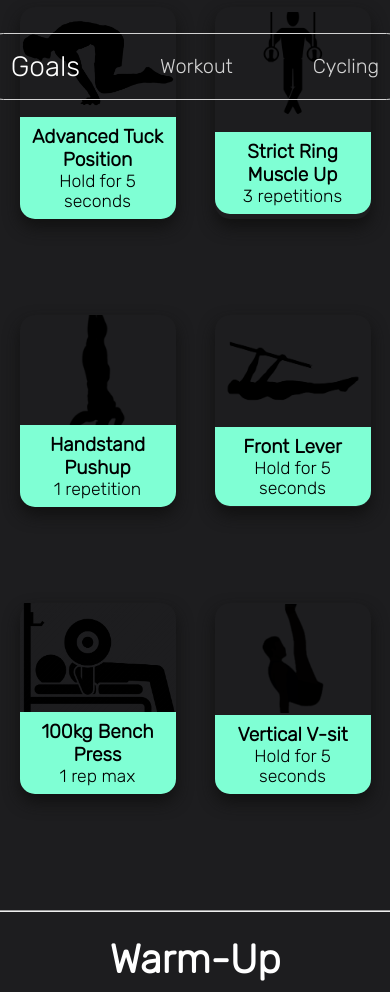
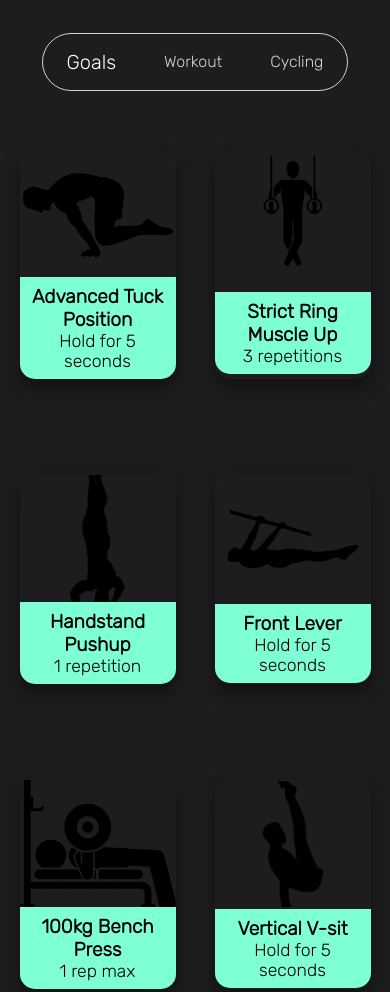
Before and after one commit to Bartekl-13/workout-plan, a plain HTML site: page index.html in a window 390 px wide. Shown: the top 992 px of the page. Drawn offline with Linux system fonts and the light colour scheme; a web font is replaced by a local one.

Commit message:
improved responsiveness

```diff
--- a/styles.css
+++ b/styles.css
@@ -230,7 +230,7 @@ hr {
 	flex-direction: row;
 	justify-content: center;
 	align-items: center;
-	margin: 2rem auto 2rem 2rem;
+	margin: 2rem auto 2rem 5rem;
 }
 .check-and-ex3 {
 	display: flex;
@@ -282,26 +282,27 @@ hr {
 }
 
 @media only screen and (max-width: 1100px) {
+	.div-logo {
+		display: none;
+	}
+	.nav-container {
+		grid-template-columns: 1fr;
+		align-items: center;
+		justify-content: center;
+	}
 	nav div.nav a {
-		font-size: 1.25rem;
-		padding: 1rem 3rem;
+		font-size: 1.5rem;
+		padding: 1rem 4rem;
 	}
 	nav div.nav a:hover,
 	nav div.nav a.active {
-		font-size: 1.5rem;
-	}
-	.logo {
-		display: none;
-	}
-	.logo2 {
-		display: block;
-		margin-left: 0.5rem;
+		font-size: 1.75rem;
 	}
 	.goals-container {
-		height: 60vh;
+		height: 80vh;
 	}
 	.goals-container {
-		margin-top: 5vh;
+		margin-top: 15vh;
 		height: 85vh;
 		display: flex;
 		flex-direction: column;
@@ -317,14 +318,14 @@ hr {
 	}
 
 	.card {
-		width: 60%;
+		width: 80%;
 	}
 
 	.card:hover {
-		width: 65%;
+		width: 85%;
 	}
 	img {
-		height: 13vh;
+		height: 20vh;
 	}
 	.todayplan-container {
 		grid-template-rows: 3;
@@ -340,7 +341,10 @@ hr {
 }
 
 @media only screen and (max-width: 700px) {
-	.div-logo {
+	.goals-container {
+		margin-top: 25vh;
+	}
+		.div-logo {
 		display: none;
 	}
 	.nav-container {
@@ -349,19 +353,14 @@ hr {
 		justify-content: center;
 	}
 	nav div.nav a {
-		font-size: 1.5rmerem;
-		padding: 1rem 2.5rem;
+		font-size: 1rem;
+		padding: 1rem 1.5rem;
 	}
 	nav div.nav a:hover,
 	nav div.nav a.active {
-		font-size: 1.75rem;
+		font-size: 1.25rem;
 	}
-
-	.card {
-		width: 80%;
-	}
-
-	.card:hover {
-		width: 85%;
+	img {
+		height: 15vh;
 	}
 }
```
